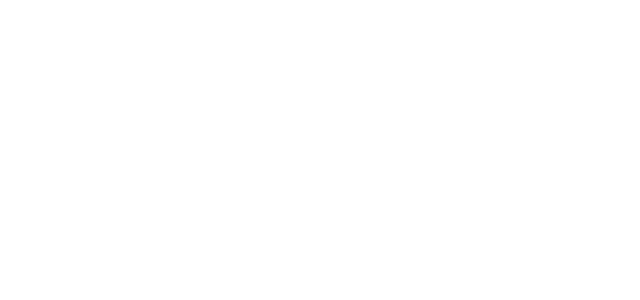
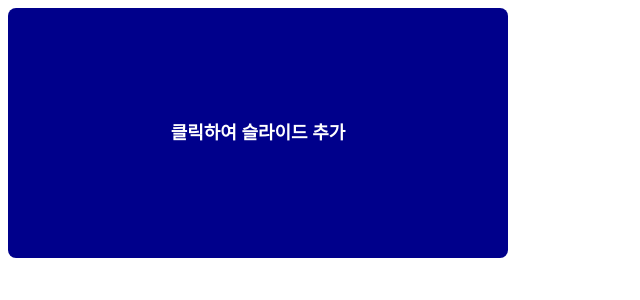
Before and after one commit to kdaon07/React_p, a React (Vite) app in the folder ALOG/: page / in a window 1280 px wide. Shown: the top 300 px of the page, without its empty margins (0-640 px from the left). Built offline with nearby package versions, Linux system fonts and the light colour scheme.

Commit message:
img upload

```diff
--- a/ALOG/src/App.jsx
+++ b/ALOG/src/App.jsx
@@ -1,13 +1,27 @@
 import { useState } from 'react'
-import 'style.css'
+import './style.css'
 
 function App() {
-  const [count, setCount] = useState(0)
+  const [imgSrc, setimgSrc] = useState('');
+
+  const preview = (file) => {
+    const read = new FileReader();
+    read.readAsDataURL(file);
+    return new Promise((resolve) => {
+      read.onload = () => {
+        setimgSrc(read.result);
+        resolve();
+      };
+    });
+  };
 
   return (
     <>
       <label>
-        <input type='file' style={{ display: 'none' }}></input>
+        <>
+          {imgSrc=='' ? <div className='upload'>클릭하여 슬라이드 추가</div> : <img src={imgSrc} className='upload' alt='preview-img' />}
+        </>
+          <input accept='.png, .jepg, .jpg' type='file' style={{ display: 'none' }} onChange={(e) => preview(e.target.files[0])}></input>
       </label>
     </>
   )
--- a/ALOG/src/style.css
+++ b/ALOG/src/style.css
@@ -1,5 +1,12 @@
+
 .upload {
-    width: 300px;
-    height: 200px;
+    width: 500px;
+    height: 250px;
     background-color: darkblue;
+    color: white;
+    font-weight: bold;
+    text-align: center;
+    line-height: 250px;
+    font-size: large;
+    border-radius: 8px;
 }
```
